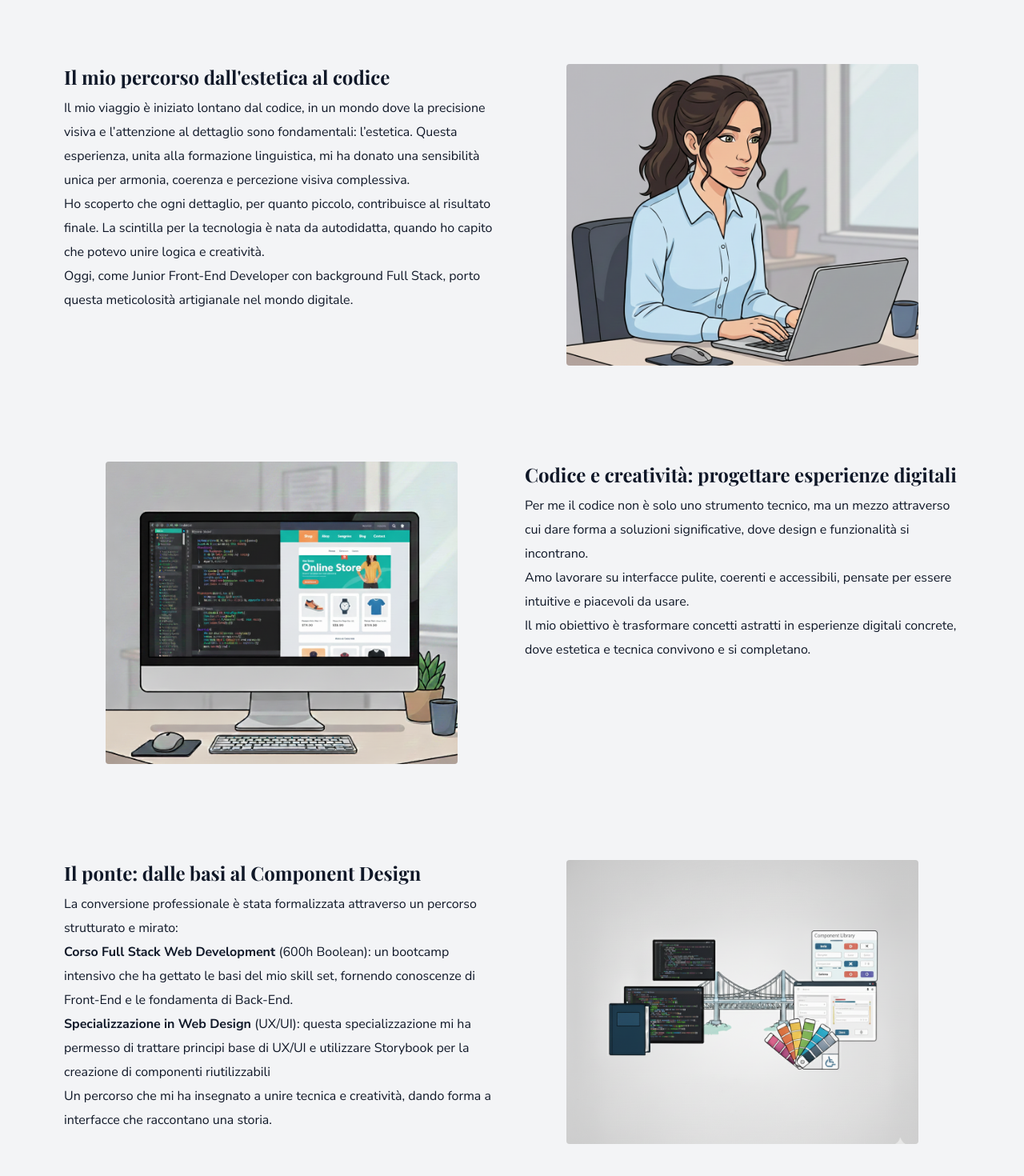
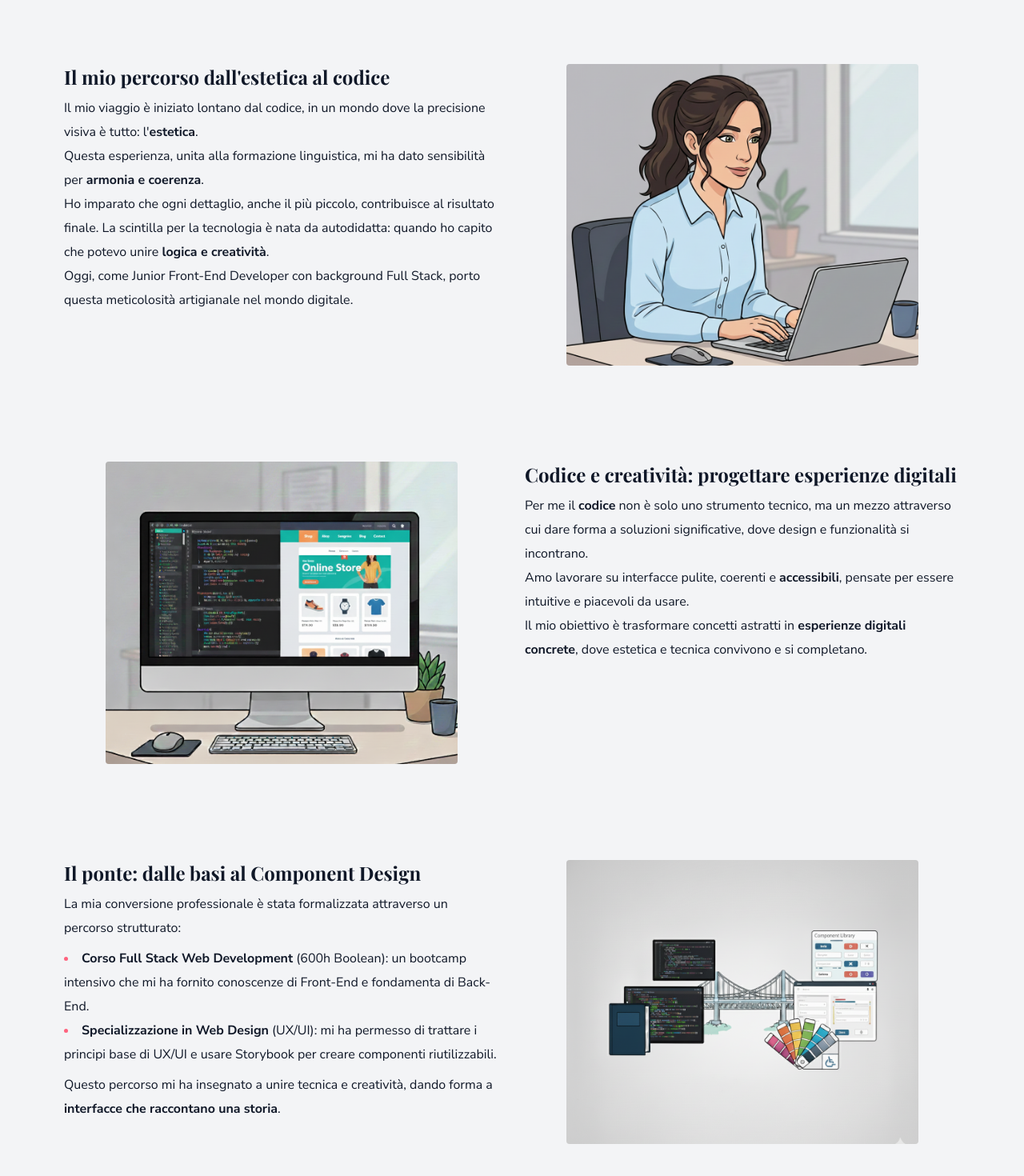
Before and after one commit to giorgiameffe/giorgiameffe-portfolio, a React (Vite) app: page /about in a window 1280 px wide. Shown: the part 220-1690 px from the top of the page at 80% size. Built offline with nearby package versions, Linux system fonts and the light colour scheme; a web font is replaced by a local one.

Commit message:
feat: update personalBlockData e narrativeBlockData

```diff
--- a/src/data/narrativeBlockData.tsx
+++ b/src/data/narrativeBlockData.tsx
@@ -27,16 +27,19 @@ const NarrativeBlocks: NarrativeBlockData[] = [
         content: (
             <>
                 <p>
-                    Il mio viaggio è iniziato lontano dal codice, in un mondo dove la precisione visiva e l’attenzione al dettaglio sono fondamentali: l’estetica.
-                    Questa esperienza, unita alla formazione linguistica, mi ha donato una sensibilità unica per armonia, coerenza e percezione visiva complessiva.
+                    Il mio viaggio è iniziato lontano dal codice, in un mondo dove la precisione visiva è tutto: l'<span className="font-bold">estetica</span>.
                 </p>
                 <p>
-                    Ho scoperto che ogni dettaglio, per quanto piccolo, contribuisce al risultato finale.
-                    La scintilla per la tecnologia è nata da autodidatta, quando ho capito che potevo unire logica e creatività.
+                    Questa esperienza, unita alla formazione linguistica, mi ha dato sensibilità per <span className="font-bold">armonia e coerenza</span>.
+                </p>
+                <p>
+                    Ho imparato che ogni dettaglio, anche il più piccolo, contribuisce al risultato finale.
+                    La scintilla per la tecnologia è nata da autodidatta: quando ho capito che potevo unire <span className="font-bold">logica e creatività</span>.
                 </p>
                 <p>
                     Oggi, come Junior Front-End Developer con background Full Stack, porto questa meticolosità artigianale nel mondo digitale.
                 </p>
+
             </>
         ),
         imageLight: "/images/about/about-giorgia-pc-light.png",
@@ -49,13 +52,16 @@ const NarrativeBlocks: NarrativeBlockData[] = [
         title: "Codice e creatività: progettare esperienze digitali",
         content: (
             <>
-                <p>Per me il codice non è solo uno strumento tecnico, ma un mezzo attraverso cui dare forma a soluzioni significative, dove design e funzionalità si incontrano.</p>
                 <p>
-                    Amo lavorare su interfacce pulite, coerenti e accessibili, pensate per essere intuitive e piacevoli da usare.
+                    Per me il <span className="font-bold">codice</span> non è solo uno strumento tecnico, ma un mezzo attraverso cui dare forma a soluzioni significative, dove design e funzionalità si incontrano.
                 </p>
                 <p>
-                    Il mio obiettivo è trasformare concetti astratti in esperienze digitali concrete, dove estetica e tecnica convivono e si completano.
+                    Amo lavorare su interfacce pulite, coerenti e <span className="font-bold">accessibili</span>, pensate per essere intuitive e piacevoli da usare.
                 </p>
+                <p>
+                    Il mio obiettivo è trasformare concetti astratti in <span className="font-bold">esperienze digitali concrete</span>, dove estetica e tecnica convivono e si completano.
+                </p>
+
             </>
         ),
         imageLight: "/images/about/about-pc.png",
@@ -68,23 +74,20 @@ const NarrativeBlocks: NarrativeBlockData[] = [
         title: "Il ponte: dalle basi al Component Design",
         content: (
             <>
-                La conversione professionale è stata formalizzata attraverso un percorso strutturato e mirato:
-                <ul>
+                <p className="mb-2">
+                    La mia conversione professionale è stata formalizzata attraverso un percorso strutturato:
+                </p>
+                <ul className="list-disc list-inside marker:text-rose-400 mb-2">
                     <li>
-                        <span className="font-bold">Corso Full Stack Web Development </span>(600h Boolean): un bootcamp intensivo che ha
-                        gettato le basi del mio skill set, fornendo conoscenze di Front-End e le fondamenta di Back-End.
+                        <span className="font-bold">Corso Full Stack Web Development</span> (600h Boolean): un bootcamp intensivo che mi ha fornito conoscenze di Front-End e fondamenta di Back-End.
                     </li>
-
                     <li>
-                        <span className="font-bold">Specializzazione in Web Design </span>(UX/UI): questa specializzazione mi ha permesso di trattare principi base di UX/UI e utilizzare
-                        Storybook per la creazione di componenti riutilizzabili
+                        <span className="font-bold">Specializzazione in Web Design</span> (UX/UI): mi ha permesso di trattare i principi base di UX/UI e usare Storybook per creare componenti riutilizzabili.
                     </li>
                 </ul>
-
                 <p>
-                    Un percorso che mi ha insegnato a unire tecnica e creatività, dando forma a interfacce che raccontano una storia.
+                    Questo percorso mi ha insegnato a unire tecnica e creatività, dando forma a <span className="font-bold">interfacce che raccontano una storia</span>.
                 </p>
-
             </>
         ),
         imageLight: "/images/about/about-training.png",
--- a/src/data/personalBlockData.tsx
+++ b/src/data/personalBlockData.tsx
@@ -20,13 +20,13 @@ const PersonalBlock: PersonalBlockData = {
     title: "La mia assistente felina: Margot",
     content: (
         <>
-            <p className="mb-2">
+            <p className="mb-1">
                 Ogni giorno condivido il mio spazio con <span className="text-rose-400 dark:text-rose-700 font-bold">Margot</span>, la mia piccola assistente.
                 Sempre pronta a guardare con occhi curiosi ciò che creo, spesso mi ricorda che anche la tastiera può diventare un comodo posticino per un pisolino.
             </p>
 
             {/* Scheda Tecnica Creativa */}
-            <div className="p-3 mb-2 border border-rose-400 rounded-xl text-left">
+            <div className="p-3 mb-1 border border-rose-400 rounded-xl text-left">
                 <div className="mb-3">
                     <div className="flex gap-2">
                         <span className="relative flex h-2 w-2">
@@ -55,7 +55,7 @@ const PersonalBlock: PersonalBlockData = {
 
             <p className="leading-7 lg:leading-7.5">
                 Tra un progetto e l’altro ci concediamo pause rigeneranti: giochi da tavolo, serie TV, libri o un po' di svago all'aria aperta.
-                Silenziosa ma presente, Margot rende le giornate più piacevoli e aggiunge allegria al lavoro quotidiano.
+                Silenziosa ma presente, Margot rende le giornate più piacevoli, aggiungendo allegria al lavoro quotidiano.
             </p>
         </>
     ),
```
